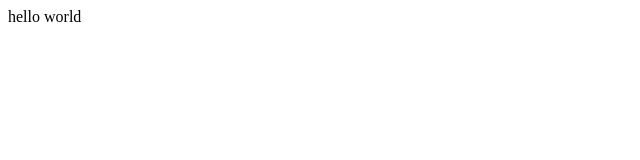
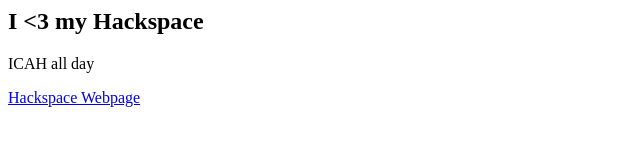
Before and after one commit to rossunwin/horizons, a plain HTML site: page index.html in a window 1280 px wide. Shown: the whole page, without its empty margins (0-640 px from the left). Drawn offline with Linux system fonts and the light colour scheme.

Commit message:
my first link

```diff
--- a/index.html
+++ b/index.html
@@ -2,6 +2,11 @@
 <head>
   </head>
   <body>
-    hello world
+
+    <h2>I <3 my Hackspace</h2>
+      <p>ICAH all day </p>
+
+    <a href="https://www.imperial.ac.uk/advanced-hackspace/">Hackspace Webpage</a>
+
     </body>
     </html>
```
